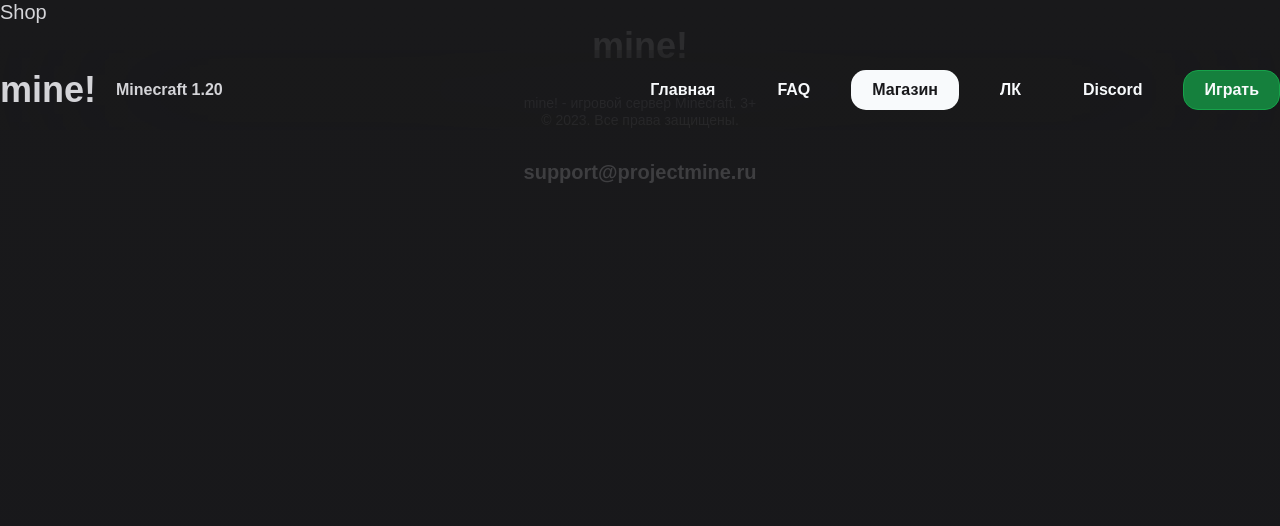
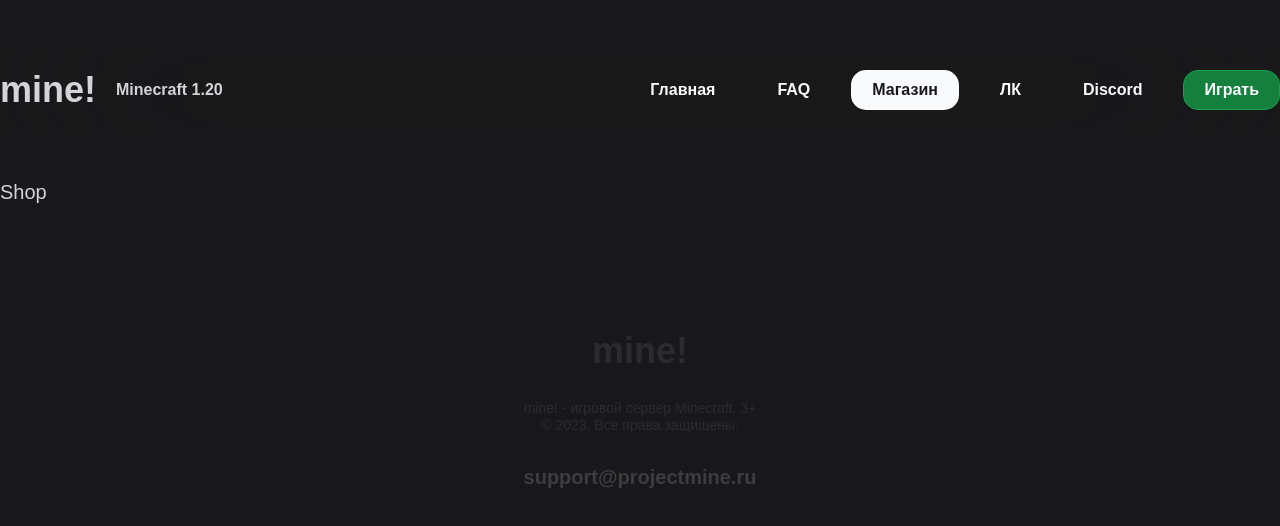
Before and after one commit to projectmine-server/website-client, a React (Vite) app: page /shop in a window 1280 px wide. Shown: the top 526 px of the page. Built offline with nearby package versions, Linux system fonts and the light colour scheme; a web font is replaced by a local one.

Commit message:
✨ Обернул страницу магазина в div

```diff
--- a/src/routes/Shop/Shop.tsx
+++ b/src/routes/Shop/Shop.tsx
@@ -1,5 +1,11 @@
+import Section from "../../components/Section/Section";
+
 export const Shop = () => {
-  return <div>Shop</div>;
+  return (
+    <div className="route shop">
+      <Section>Shop</Section>
+    </div>
+  );
 };
 
 export default Shop;
```
